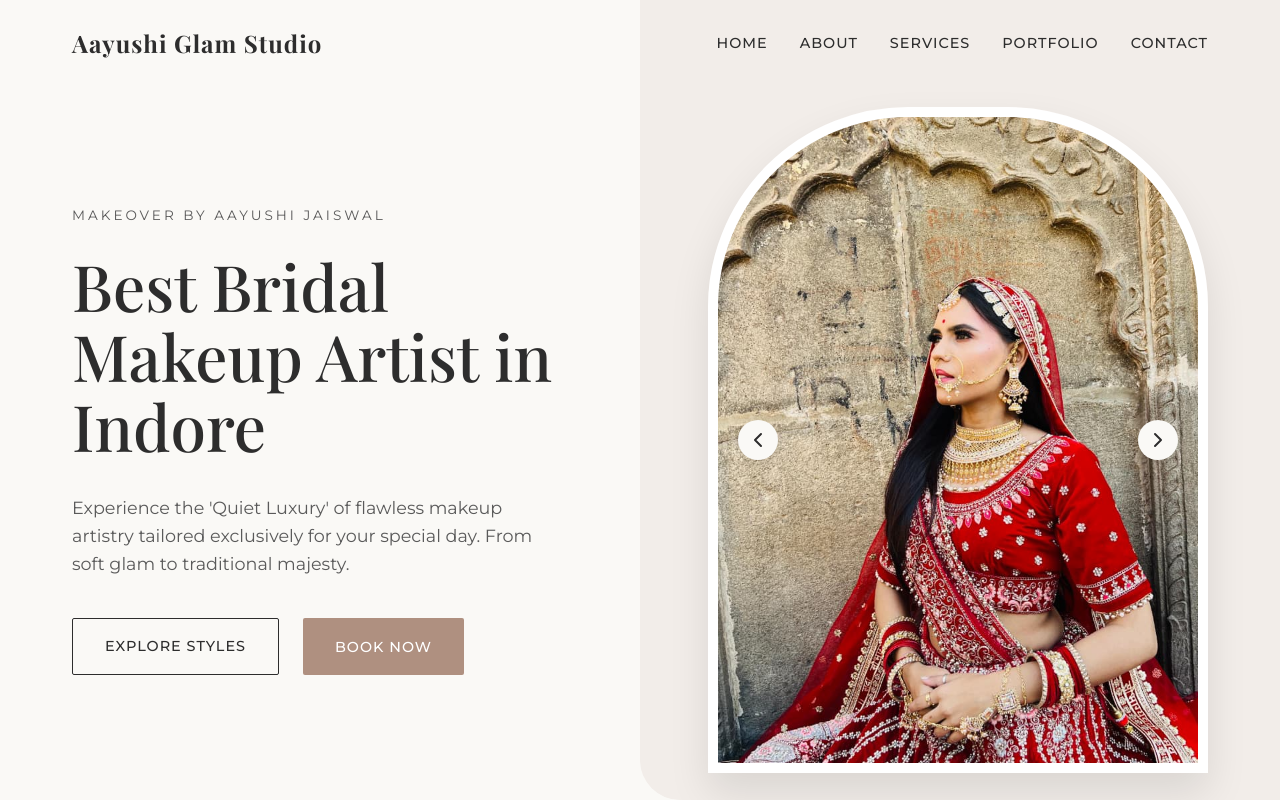
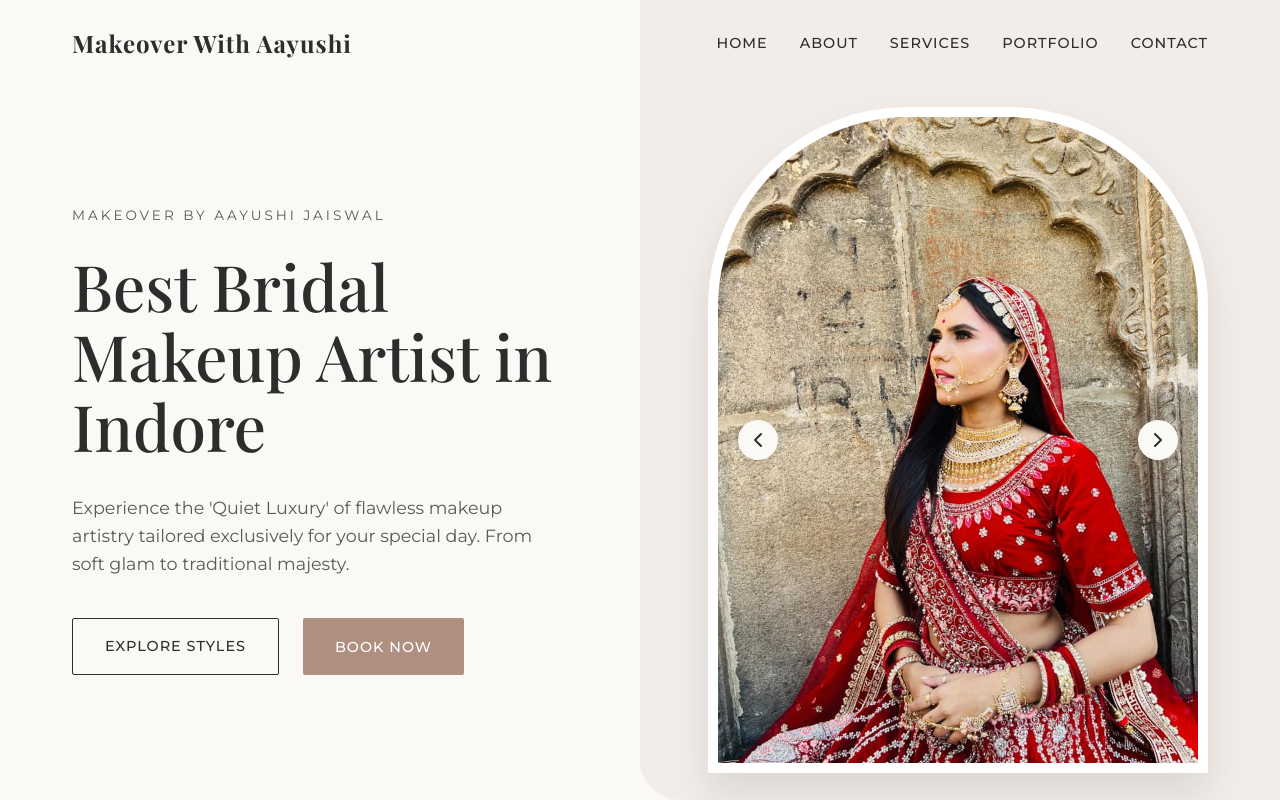
Before and after one commit to ritika-jaiswal/Aayushi-Glam-Studio, a React (Vite) app: page / in a window 1280 px wide. Shown: the top 800 px of the page. Built offline with nearby package versions, Linux system fonts and the light colour scheme; a web font is replaced by a local one.

Commit message:
fix, name and address

```diff
--- a/index.html
+++ b/index.html
@@ -1,17 +1,23 @@
 <!doctype html>
 <html lang="en">
+
 <head>
   <meta charset="UTF-8" />
   <link rel="icon" type="image/svg+xml" href="/vite.svg" />
   <meta name="viewport" content="width=device-width, initial-scale=1.0" />
-    <meta name="description" content="Aayushi Jaiswal | Best Bridal Makeup Artist & Content Creator. Aayushi Glam Studio." />
+  <meta name="description"
+    content="Aayushi Jaiswal | Best Bridal Makeup Artist & Content Creator. Makeover With Aayushi." />
   <title>Aayushi Jaiswal | Makeup Artist</title>
   <link rel="preconnect" href="https://fonts.googleapis.com">
   <link rel="preconnect" href="https://fonts.gstatic.com" crossorigin>
-    <link href="https://fonts.googleapis.com/css2?family=Montserrat:ital,wght@0,300..800;1,300..800&family=Playfair+Display:ital,wght@0,400..900;1,400..900&display=swap" rel="stylesheet">
+  <link
+    href="https://fonts.googleapis.com/css2?family=Montserrat:ital,wght@0,300..800;1,300..800&family=Playfair+Display:ital,wght@0,400..900;1,400..900&display=swap"
+    rel="stylesheet">
 </head>
+
 <body>
   <div id="root"></div>
   <script type="module" src="/src/main.jsx"></script>
 </body>
+
 </html>
--- a/src/components/Footer.jsx
+++ b/src/components/Footer.jsx
@@ -13,9 +13,9 @@ const Footer = () => {
     <footer id="contact" className="footer">
       <div className="container footer-container">
         <div className="footer-col">
-          <h3 className="footer-title">Aayushi Glam Studio</h3>
+          <h3 className="footer-title">Makeover With Aayushi</h3>
           <p className="footer-desc">
-            Bridal makeup artist from Pune/Mumbai, India. Makeup Educator. Conducts makeup and hairstyle courses.
+            Bridal makeup artist from Indore India. Makeup Educator. Conducts makeup and hairstyle courses.
           </p>
           <div className="footer-socials">
             <a href="https://instagram.com/makeover_with_aayushi" target="_blank" rel="noreferrer"><InstagramIcon /></a>
@@ -25,7 +25,7 @@ const Footer = () => {
         <div className="footer-col">
           <h4 className="footer-subtitle">Find Us</h4>
           <p className="footer-contact-item">
-            <MapPin size={18} /> Indore, Madhya Pradesh
+            <MapPin size={18} /> Nandbagh, D sector, gali no 9, Indore, Madhya Pradesh
           </p>
           <h4 className="footer-subtitle" style={{ marginTop: '1.5rem' }}>Contact</h4>
           <p className="footer-contact-item">
--- a/src/components/Navbar.jsx
+++ b/src/components/Navbar.jsx
@@ -30,7 +30,7 @@ const Navbar = () => {
     <nav className={`navbar ${isScrolled ? 'scrolled' : ''}`}>
       <div className="container nav-container">
         <div className="logo">
-          <a href="#">Aayushi Glam Studio</a>
+          <a href="#">Makeover With Aayushi</a>
         </div>
 
         <div className="nav-links desktop-only">
```
Lines whose indentation alone changed are shown as unchanged.
